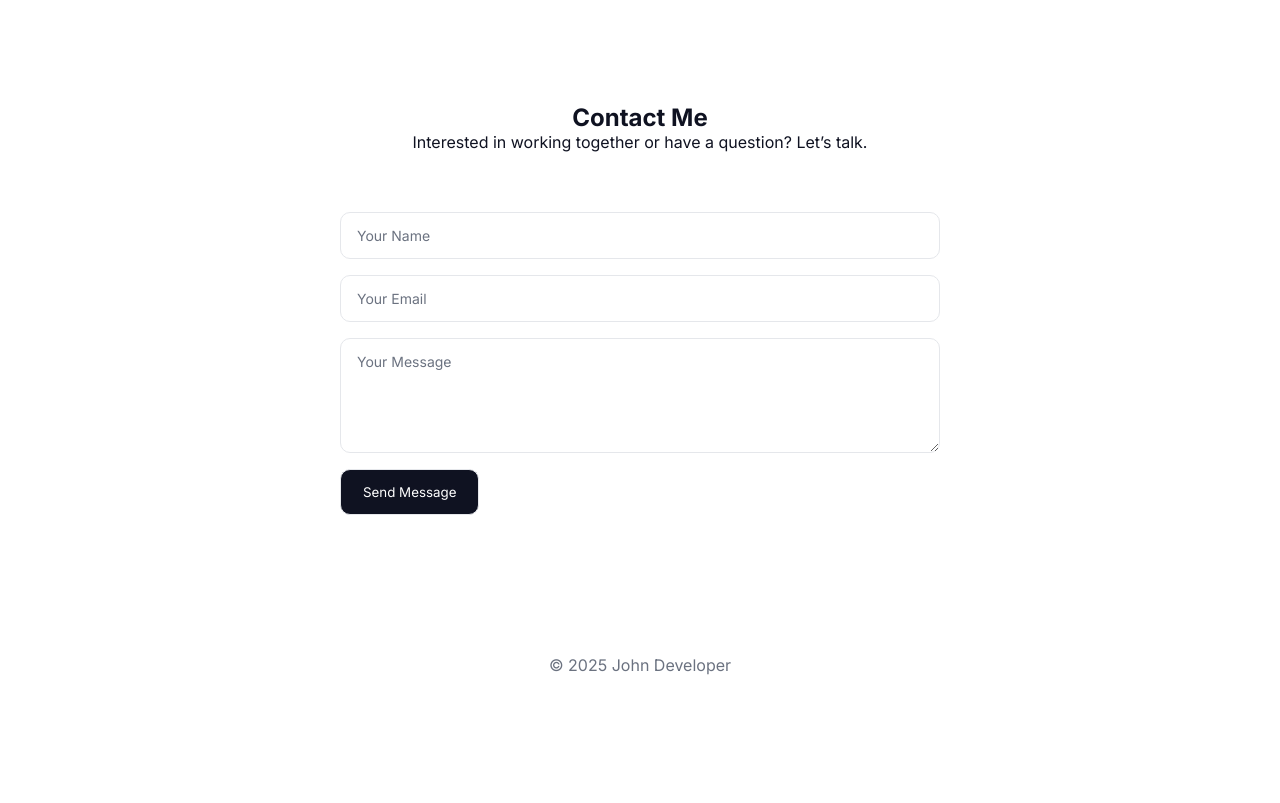
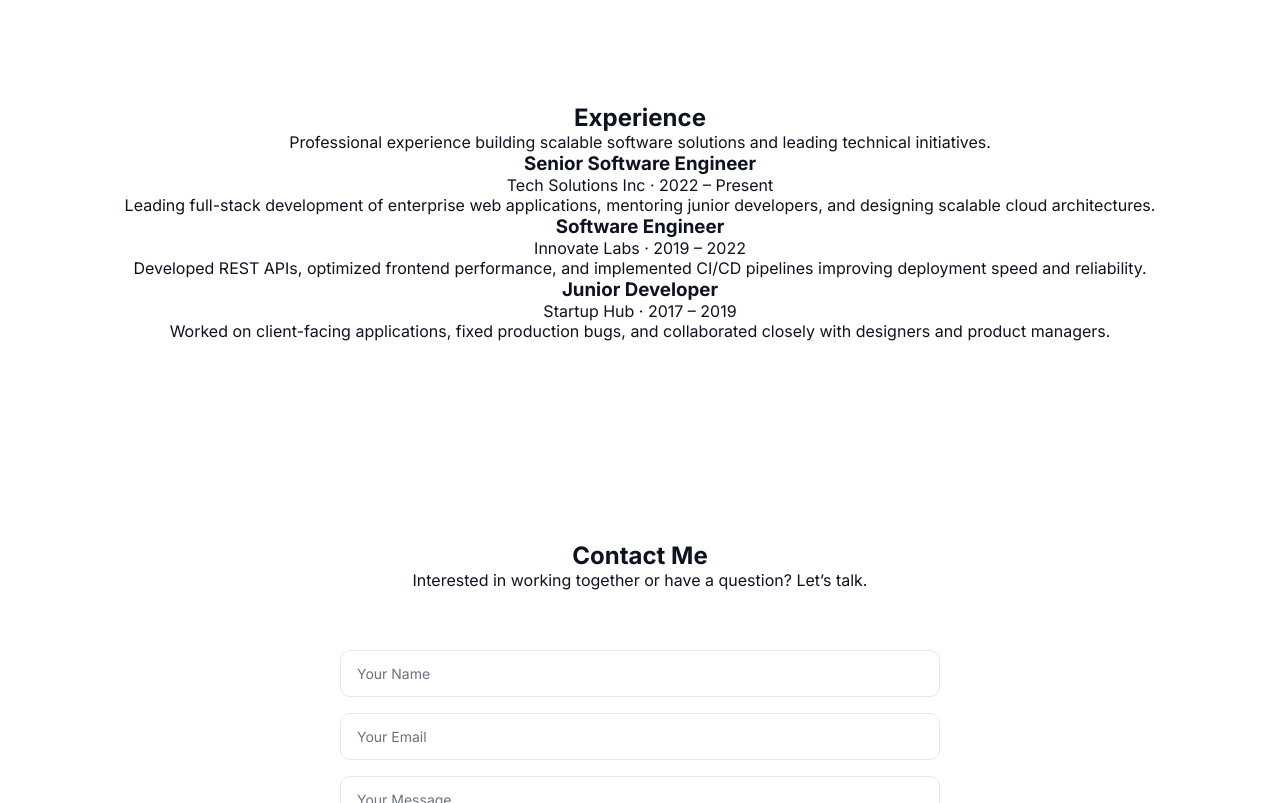
Before and after one commit to Helesh-Athukorala/KADHMAthukorala.github.io, a plain HTML site: page index.html in a window 1280 px wide. Shown: the part 1767-2570 px from the top of the page. Before the commit the page ends 2482 px from the top, so only its background shows below. Drawn offline with nearby package versions, Linux system fonts and the light colour scheme.

Commit message:
Add experience section to index.html
Added experience section with detailed job roles and descriptions.

```diff
--- a/index.html
+++ b/index.html
@@ -153,6 +153,55 @@
 </section>
 
 
+<!-- ========== EXPERIENCE ========== -->
+<section id="experience" class="section reveal">
+  <h2>Experience</h2>
+  <p class="section-desc">
+    Professional experience building scalable software solutions and leading technical initiatives.
+  </p>
+
+  <div class="timeline">
+
+    <div class="timeline-item reveal">
+      <div class="timeline-dot"></div>
+      <div class="timeline-content">
+        <h3>Senior Software Engineer</h3>
+        <span class="company">Tech Solutions Inc · 2022 – Present</span>
+        <p>
+          Leading full-stack development of enterprise web applications, mentoring junior developers,
+          and designing scalable cloud architectures.
+        </p>
+      </div>
+    </div>
+
+    <div class="timeline-item reveal">
+      <div class="timeline-dot"></div>
+      <div class="timeline-content">
+        <h3>Software Engineer</h3>
+        <span class="company">Innovate Labs · 2019 – 2022</span>
+        <p>
+          Developed REST APIs, optimized frontend performance, and implemented CI/CD pipelines
+          improving deployment speed and reliability.
+        </p>
+      </div>
+    </div>
+
+    <div class="timeline-item reveal">
+      <div class="timeline-dot"></div>
+      <div class="timeline-content">
+        <h3>Junior Developer</h3>
+        <span class="company">Startup Hub · 2017 – 2019</span>
+        <p>
+          Worked on client-facing applications, fixed production bugs, and collaborated closely
+          with designers and product managers.
+        </p>
+      </div>
+    </div>
+
+  </div>
+</section>
+
+
   <!-- ========== CONTACT ========== -->
 <section id="contact" class="section reveal">
   <h2>Contact Me</h2>
```
